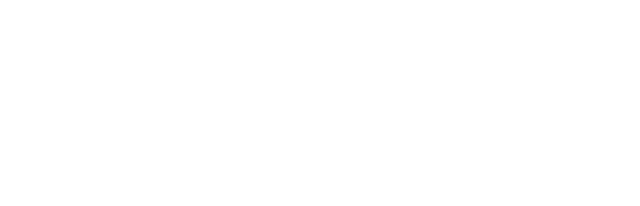
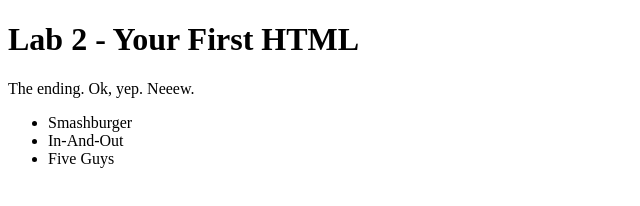
Before and after one commit to momiji-matcha/cst251, a plain HTML site: page lab2/index.html in a window 1280 px wide. Shown: the whole page, without its empty margins (0-640 px from the left). Drawn offline with Linux system fonts and the light colour scheme.

Commit message:
Changes
.

```diff
--- a/lab2/index.html
+++ b/lab2/index.html
@@ -1,11 +1,17 @@
 <!DOCTYPE html>
 <html>
 <head>
-	<title>Lab X - Subject/Topic</title>
+	<title>Lab X - Your Fist HTML</title>
 	<link rel="stylesheet" type="text/css" href="../css/site.css">
 	<link rel="stylesheet" type="text/css" href="css/lab.css">
 </head>
 <body>
-
+	<h1>Lab 2 - Your First HTML</h1>
+	<p>The ending. Ok, yep. Neeew.</p>
+	<ul>
+		<li>Smashburger</li>
+		<li>In-And-Out</li>
+		<li>Five Guys</li>
+	</ul>
 </body>
 </html>
```
